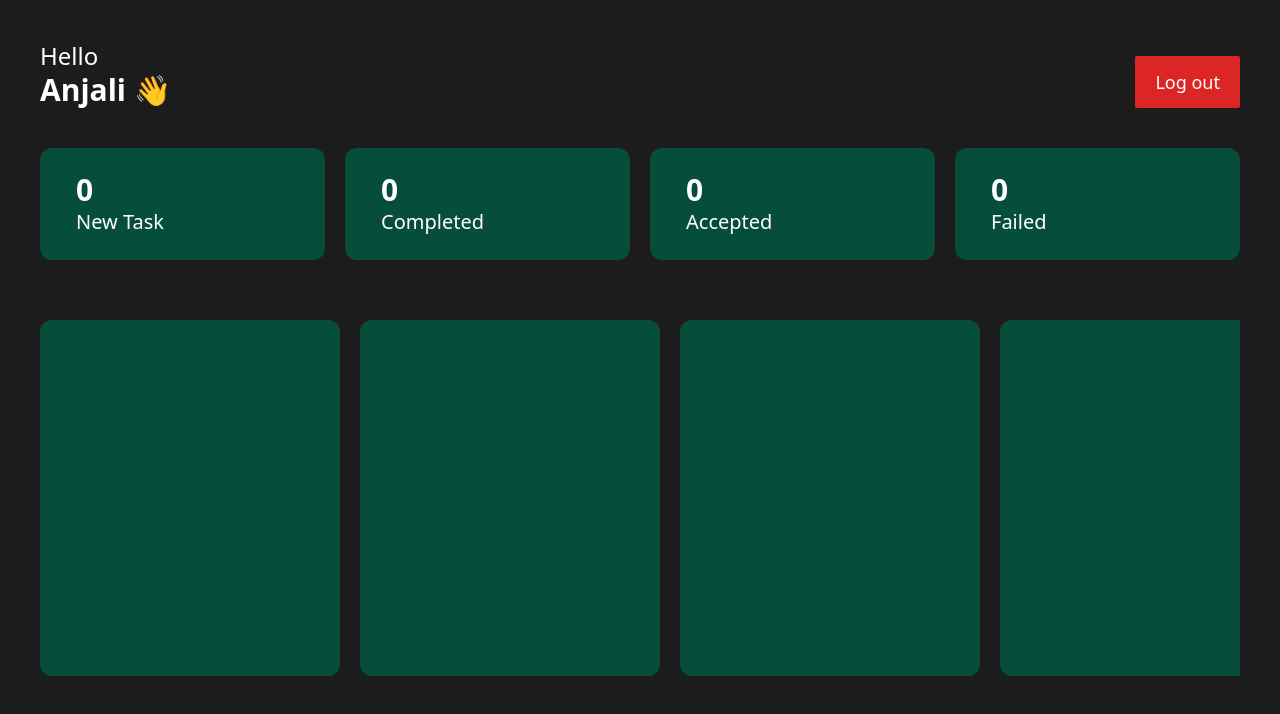
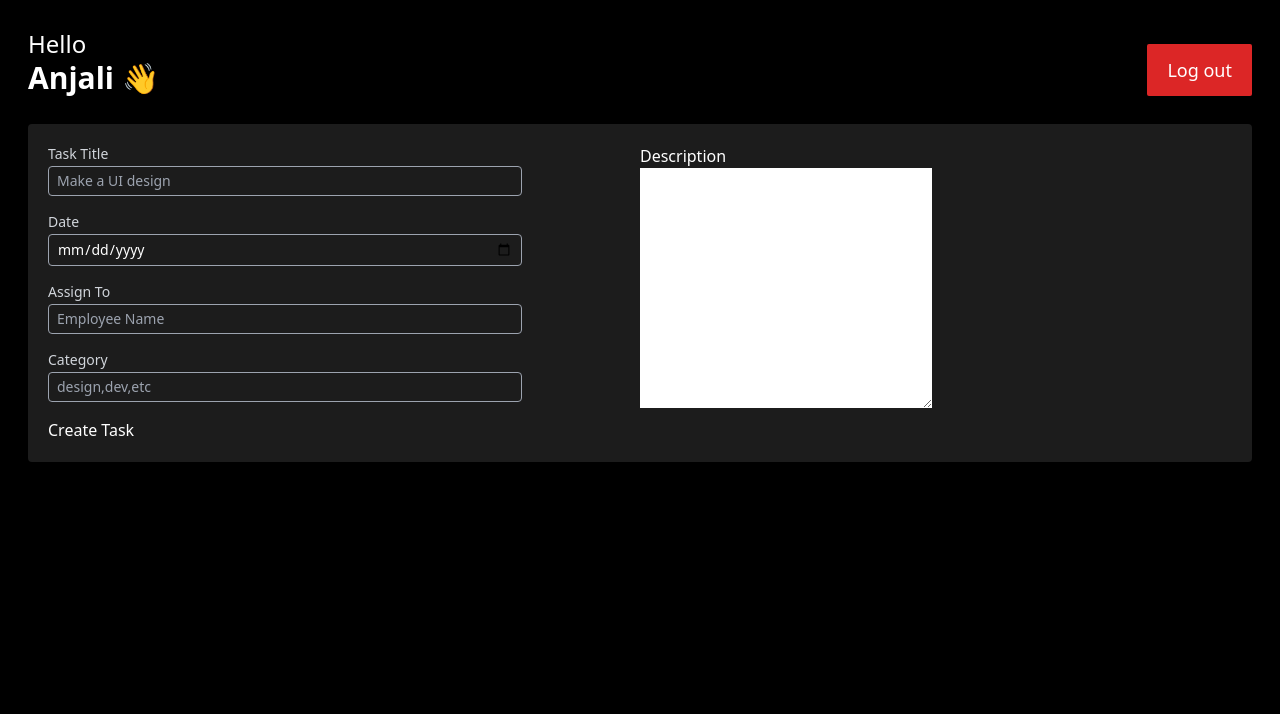
Before and after one commit to Anjali-Bhanushali/employeemanagementsystem, a React (Vite) app: page / in a window 1280 px wide. Shown: the top 714 px of the page. Built offline with nearby package versions, Linux system fonts and the light colour scheme.

Commit message:
Add AdminDashboard and enhance TaskList UI
Introduced the AdminDashboard component with a task creation form and updated App.jsx to render it. Improved TaskList.jsx by adding styled task cards with sample content and hid the horizontal scrollbar in index.css for a cleaner UI.

```diff
--- a/src/App.jsx
+++ b/src/App.jsx
@@ -1,6 +1,7 @@
 import { useState,react } from 'react'
 import Login from './components/Auth/Login'
 import EmployeeDashboard from './components/Dashboard/EmployeeDashboard';
+import AdminDashboard from './components/Dashboard/AdminDashboard';
 
 
 function App() {
@@ -9,7 +10,9 @@
   return (
     <>
       {/* <Login /> */}
-      <EmployeeDashboard />
+      {/* <EmployeeDashboard /> */}
+      <AdminDashboard />
+
     </>
   )
 }
--- a/src/components/Dashboard/AdminDashboard.jsx
+++ b/src/components/Dashboard/AdminDashboard.jsx
@@ -0,0 +1,41 @@
+import React from "react";
+import Header from "../other/Header";
+
+const AdminDashboard = () => {
+    return (
+        <div className="h-screen w-full p-7 text-white">
+            <Header />
+            <div className="p-5 bg-[#1c1c1c] mt-7 rounded">
+                <form className="flex flex-wrap w-full items-start justify-between">
+                    <div className="w-1/2 ">
+                        <div>
+                           <h3 className=" text-sm text-gray-300 mb-0.5">Task Title</h3>
+                           <input className="text-sm py-1 px-2 w-4/5 rounded outline-none bg-transparent border-[1px] border-gray-400 mb-4" type="text" placeholder="Make a UI design" />
+                        </div>
+                        <div>
+                           <h3 className=" text-sm text-gray-300 mb-0.5">Date</h3>
+                           <input className="text-sm py-1 px-2 w-4/5 rounded outline-none bg-transparent border-[1px] border-gray-400 mb-4" type="Date" />
+                        </div>
+                        <div>
+                           <h3 className=" text-sm text-gray-300 mb-0.5">Assign To</h3>
+                           <input className="text-sm py-1 px-2 w-4/5 rounded outline-none bg-transparent border-[1px] border-gray-400 mb-4" type="text" placeholder="Employee Name" />
+                        </div>
+                        <div>
+                           <h4 className=" text-sm text-gray-300 mb-0.5">Category</h4>
+                           <input className="text-sm py-1 px-2 w-4/5 rounded outline-none bg-transparent border-[1px] border-gray-400 mb-4" type="text" placeholder="design,dev,etc" />
+                        </div>
+                    </div>
+
+                    <div className="w-1/2 ">
+                        <h3>Description</h3>
+                        <textarea name="" id="" cols={30} rows={10}></textarea>
+                    </div>
+
+                    <button>Create Task</button>
+                </form>
+            </div>
+        </div>
+    )
+}
+
+export default AdminDashboard
--- a/src/components/TaskList/TaskList.jsx
+++ b/src/components/TaskList/TaskList.jsx
@@ -2,23 +2,55 @@
 
 const TaskList = () => {
     return (
-      <div id="tasklist" className="flex items-center overflow-x-auto justify-start gap-5  mt-10   h-[55%] py-5 w-full rounded-lg flex-nowrap">
-         <div className="flex-shrink-0  h-full w-[300px] bg-emerald-900 rounded-xl">
-
+      <div id="tasklist" className=" text-white flex items-center overflow-x-auto justify-start gap-5  mt-10   h-[55%] py-5 w-full rounded-lg flex-nowrap">
+         <div className="flex-shrink-0 p-5 h-full w-[300px] bg-emerald-900 rounded-xl">
+            <div className=" flex justify-between items-center">
+                <h3 className=" bg-slate-600 text-sm  px-3 py-1 rounded">High</h3>
+                <h4 className="text-sm">20 feb 2024</h4>
             </div>
-         <div className="flex-shrink-0  h-full w-[300px] bg-emerald-900 rounded-xl">
-
+            <h2 className="mt-5 text-2xl font-semibold">Make a youtube video</h2>
+            <p className="text-sm mt-2">Lorem ipsum dolor sit amet consectetur adipisicing elit. Aperiam a nemo ipsa molestiae? Dolorum, cum!</p>
           </div>
-         <div className="flex-shrink-0  h-full w-[300px] bg-emerald-900 rounded-xl">
-
+         <div className="flex-shrink-0 p-5 h-full w-[300px] bg-emerald-900 rounded-xl">
+            <div className=" flex justify-between items-center">
+                <h3 className=" bg-slate-600 text-sm  px-3 py-1 rounded">High</h3>
+                <h4 className="text-sm">20 feb 2024</h4>
             </div>
-         <div className="flex-shrink-0  h-full w-[300px] bg-emerald-900 rounded-xl">
-
+            <h2 className="mt-5 text-2xl font-semibold">Make a youtube video</h2>
+            <p className="text-sm mt-2">Lorem ipsum dolor sit amet consectetur adipisicing elit. Aperiam a nemo ipsa molestiae? Dolorum, cum!</p>
           </div>
-         <div className="flex-shrink-0  h-full w-[300px] bg-emerald-900 rounded-xl">
-
+         <div className="flex-shrink-0 p-5 h-full w-[300px] bg-emerald-900 rounded-xl">
+            <div className=" flex justify-between items-center">
+                <h3 className=" bg-slate-600 text-sm  px-3 py-1 rounded">High</h3>
+                <h4 className="text-sm">20 feb 2024</h4>
             </div>
-
+            <h2 className="mt-5 text-2xl font-semibold">Make a youtube video</h2>
+            <p className="text-sm mt-2">Lorem ipsum dolor sit amet consectetur adipisicing elit. Aperiam a nemo ipsa molestiae? Dolorum, cum!</p>
+          </div>
+         <div className="flex-shrink-0 p-5 h-full w-[300px] bg-emerald-900 rounded-xl">
+            <div className=" flex justify-between items-center">
+                <h3 className=" bg-slate-600 text-sm  px-3 py-1 rounded">High</h3>
+                <h4 className="text-sm">20 feb 2024</h4>
+            </div>
+            <h2 className="mt-5 text-2xl font-semibold">Make a youtube video</h2>
+            <p className="text-sm mt-2">Lorem ipsum dolor sit amet consectetur adipisicing elit. Aperiam a nemo ipsa molestiae? Dolorum, cum!</p>
+          </div>
+         <div className="flex-shrink-0 p-5 h-full w-[300px] bg-emerald-900 rounded-xl">
+            <div className=" flex justify-between items-center">
+                <h3 className=" bg-slate-600 text-sm  px-3 py-1 rounded">High</h3>
+                <h4 className="text-sm">20 feb 2024</h4>
+            </div>
+            <h2 className="mt-5 text-2xl font-semibold">Make a youtube video</h2>
+            <p className="text-sm mt-2">Lorem ipsum dolor sit amet consectetur adipisicing elit. Aperiam a nemo ipsa molestiae? Dolorum, cum!</p>
+          </div>
+         <div className="flex-shrink-0 p-5 h-full w-[300px] bg-emerald-900 rounded-xl">
+            <div className=" flex justify-between items-center">
+                <h3 className=" bg-slate-600 text-sm  px-3 py-1 rounded">High</h3>
+                <h4 className="text-sm">20 feb 2024</h4>
+            </div>
+            <h2 className="mt-5 text-2xl font-semibold">Make a youtube video</h2>
+            <p className="text-sm mt-2">Lorem ipsum dolor sit amet consectetur adipisicing elit. Aperiam a nemo ipsa molestiae? Dolorum, cum!</p>
+          </div>
         </div>
     )
 }
--- a/src/index.css
+++ b/src/index.css
@@ -6,3 +6,7 @@
 body{
   background-color: black;
 }
+
+#tasklist::-webkit-scrollbar{
+  display: none;
+}
```
Lines whose indentation alone changed are shown as unchanged.
